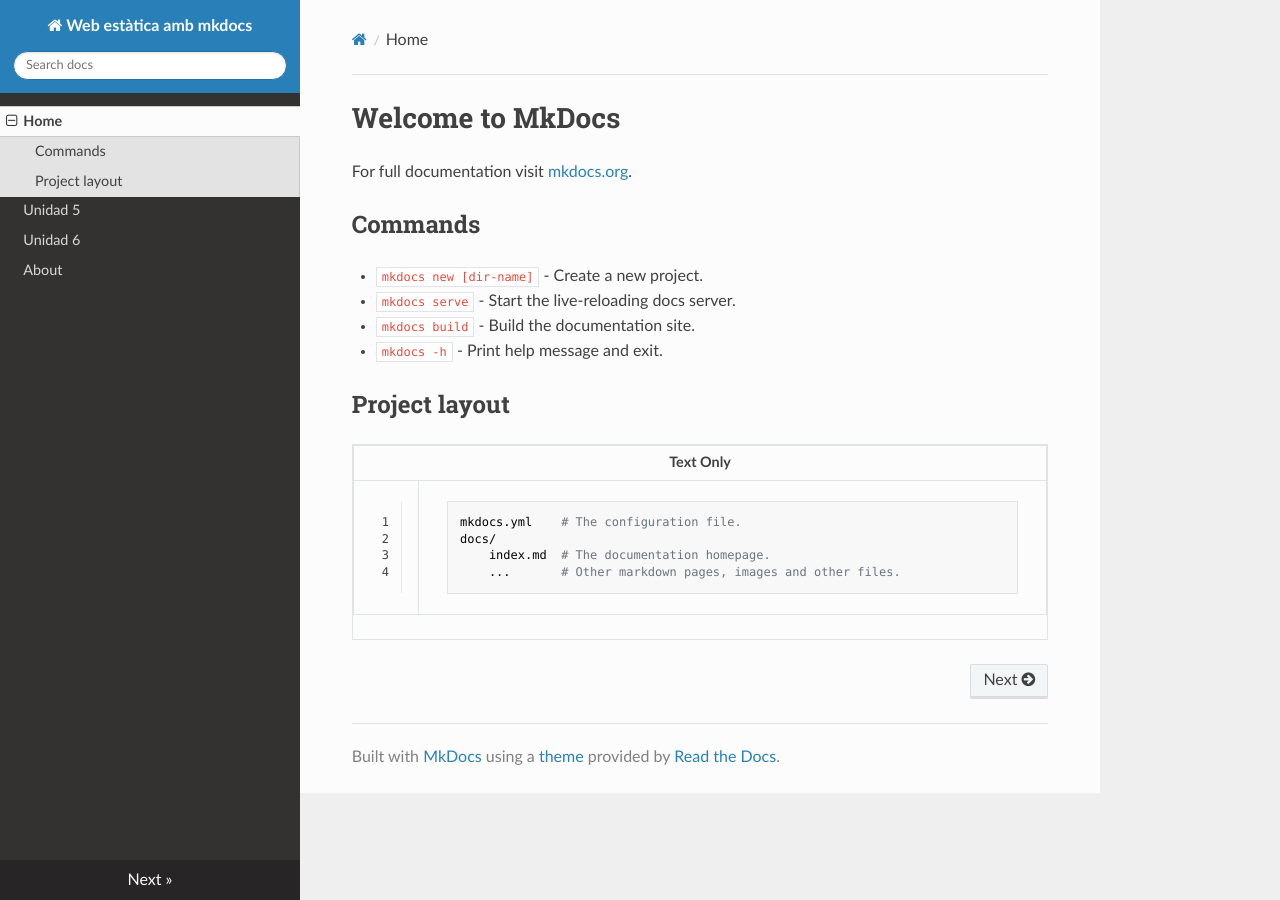
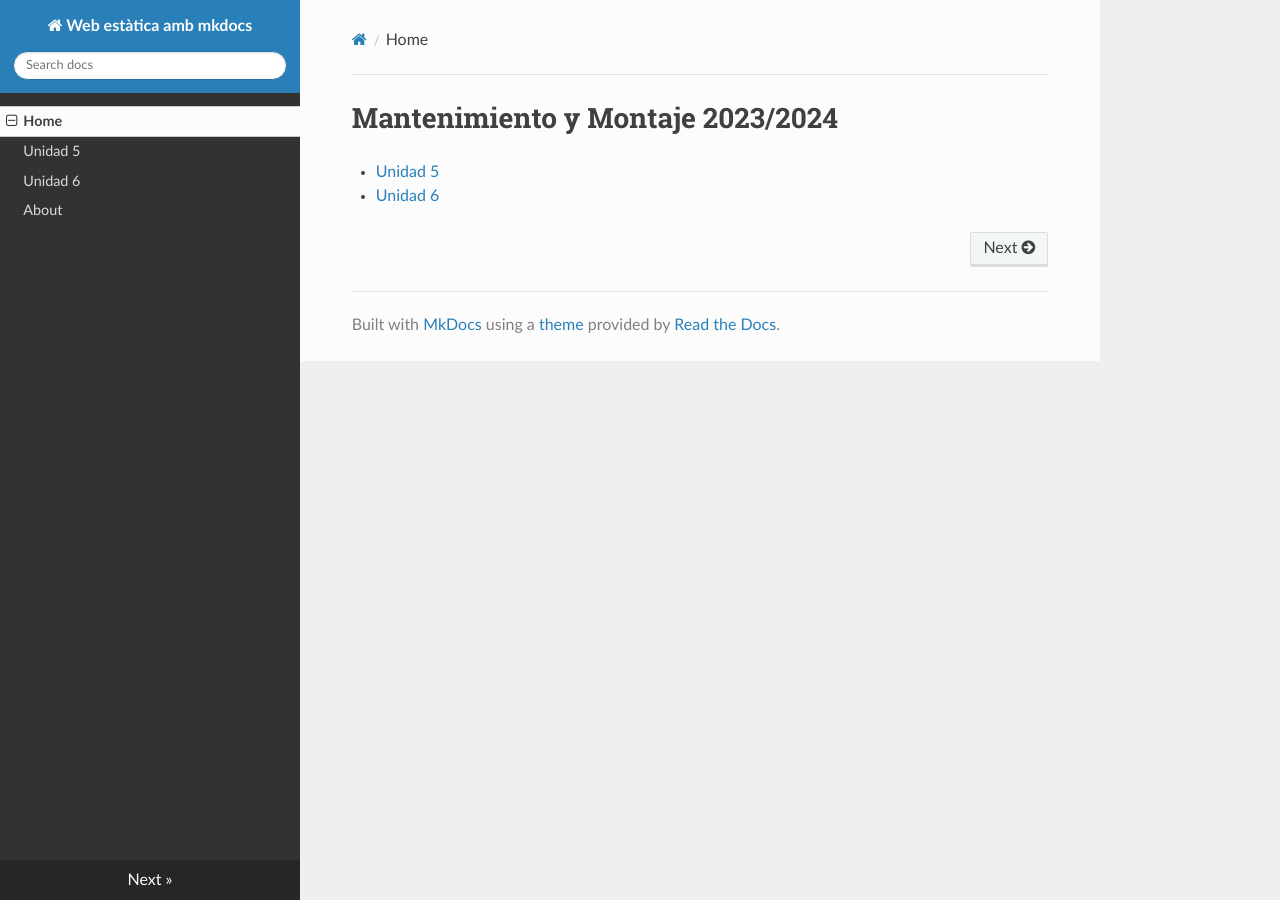
Before and after one commit to alexlopezprofe/Tasca4, an MkDocs documentation site: the page built from md/index.md, in a window 1280 px wide. Built offline with MkDocs 1.6.1, drawn with Linux system fonts in a browser that asks for light colours; nearby versions of some CDN libraries.

Commit message:
Update index.md

```diff
--- a/md/index.md
+++ b/md/index.md
@@ -1,17 +1,5 @@
-# Welcome to MkDocs
+# Mantenimiento y Montaje 2023/2024
 
-For full documentation visit [mkdocs.org](https://www.mkdocs.org).
 
-## Commands
-
-* `mkdocs new [dir-name]` - Create a new project.
-* `mkdocs serve` - Start the live-reloading docs server.
-* `mkdocs build` - Build the documentation site.
-* `mkdocs -h` - Print help message and exit.
-
-## Project layout
-
-    mkdocs.yml    # The configuration file.
-    docs/
-        index.md  # The documentation homepage.
-        ...       # Other markdown pages, images and other files.
+* [Unidad 5](https://alexlopezprofe.github.io/Tasca4/unidad05/)
+* [Unidad 6](https://alexlopezprofe.github.io/Tasca4/unidad06/)
```
